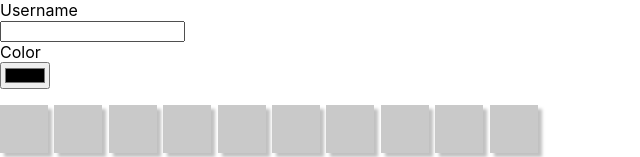
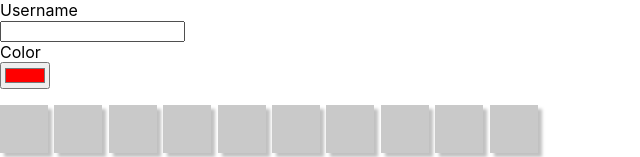
Before and after one commit to Yobuligo/battleships-fullstack.react, a React (Create React App) app in the folder frontend/: page / in a window 1280 px wide. Shown: the top 157 px of the page, without its empty margins (0-640 px from the left). Built offline with nearby package versions, Linux system fonts and the light colour scheme.

Commit message:
From user selected color is used for highlighting the selected element

```diff
--- a/frontend/src/App.tsx
+++ b/frontend/src/App.tsx
@@ -4,7 +4,7 @@ import { AppContext } from "./context/AppContext";
 import { MainPage } from "./pages/MainPage";
 
 function App() {
-  const [color, setColor] = useState("");
+  const [color, setColor] = useState("#FF0000");
   return (
     <AppContext.Provider
       value={{
--- a/frontend/src/components/element/Element.tsx
+++ b/frontend/src/components/element/Element.tsx
@@ -1,12 +1,16 @@
-import { CSSProperties, useState } from "react";
+import { CSSProperties, useContext, useState } from "react";
+import { AppContext } from "../../context/AppContext";
 import styles from "./Element.module.css";
 import { IElementProps } from "./IElementProps";
 
 export const Element: React.FC<IElementProps> = (props) => {
+  const context = useContext(AppContext);
   const [highlight, setHighlight] = useState(false);
 
   const styleExtension = {
-    "--backgroundColor": highlight ? "red" : "rgba(128, 128, 128, 0.425)",
+    "--backgroundColor": highlight
+      ? context.color
+      : "rgba(128, 128, 128, 0.425)",
   } as CSSProperties;
 
   return (
--- a/frontend/src/features/user/User.tsx
+++ b/frontend/src/features/user/User.tsx
@@ -1,13 +1,21 @@
+import { useContext } from "react";
 import { LabeledInput } from "../../components/labeledInput/LabeledInput";
+import { AppContext } from "../../context/AppContext";
 import { useTranslation } from "../../hooks/useTranslation";
 
 export const User: React.FC = () => {
+  const context = useContext(AppContext);
   const { t } = useTranslation();
 
   return (
     <>
       <LabeledInput label={t.username} />
-      <LabeledInput label={t.color} type="color" />
+      <LabeledInput
+        label={t.color}
+        type="color"
+        initialValue={context.color}
+        onChange={(color) => context.setColor(color)}
+      />
     </>
   );
 };
```
